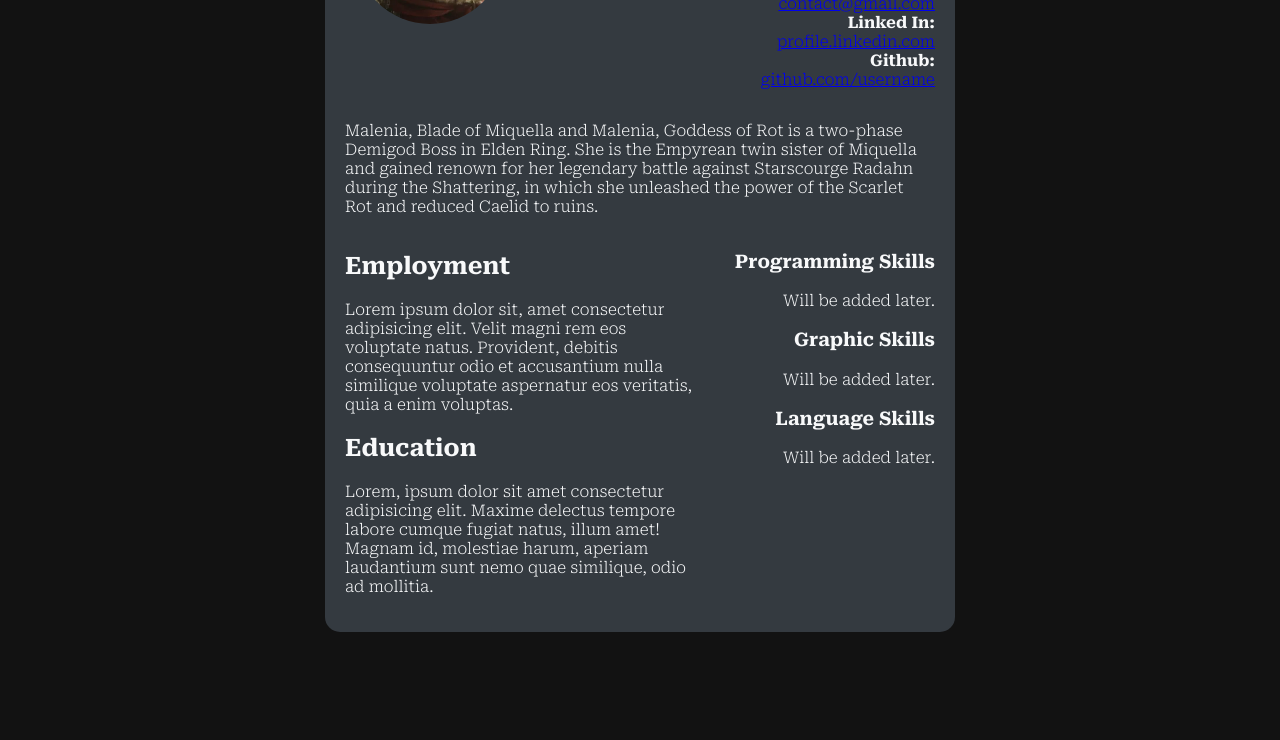
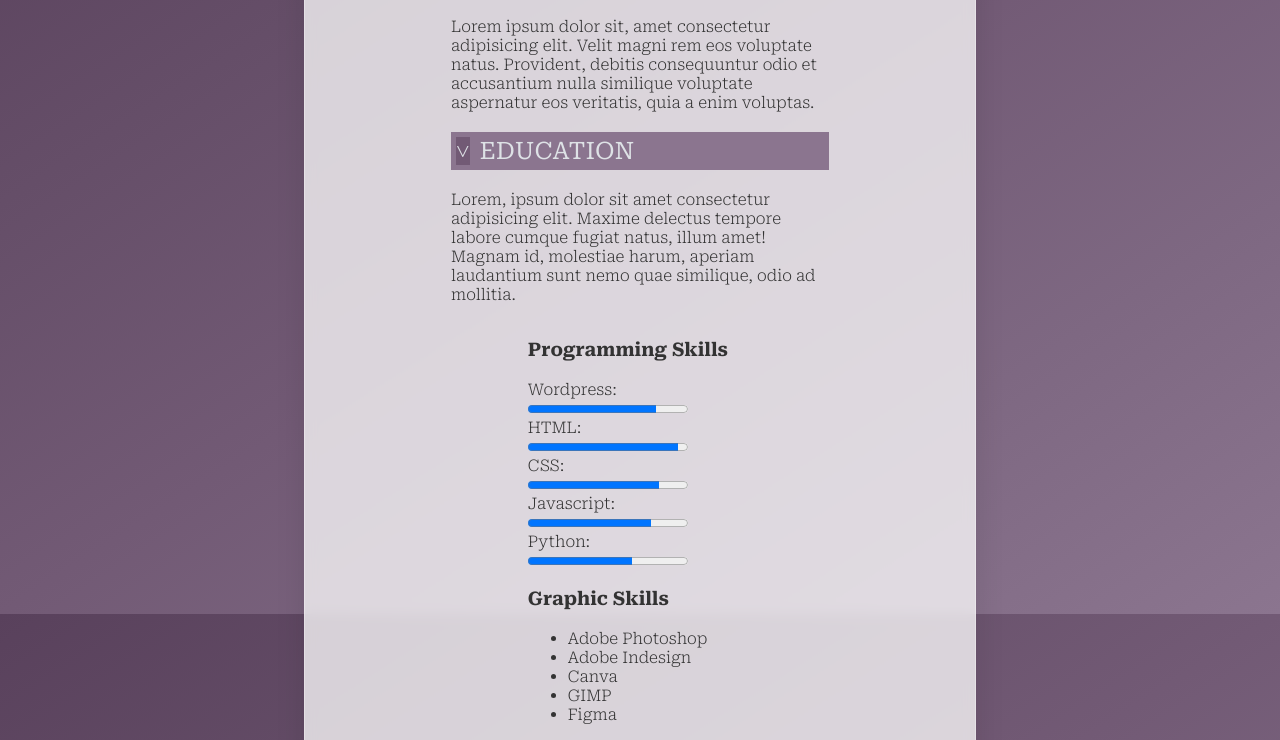
Before and after one commit to SleepyDroids/my-resume1, a plain HTML site: page test-index.html in a window 1280 px wide. Shown: the part 206-946 px from the top of the page. Before the commit the page ends 888 px from the top, so only its background shows below. Drawn offline with Linux system fonts and the light colour scheme.

Commit message:
further customized css and added a script.js file to be edited later when including js elements

```diff
--- a/test-index.html
+++ b/test-index.html
@@ -5,36 +5,33 @@
     <meta name="viewport" content="width=device-width, initial-scale=1.0" />
     <link rel="stylesheet" href="./test-style.css" />
     <!-- Embedded font from google fonts -->
-    <link rel="preconnect" href="https://fonts.googleapis.com">
-<link rel="preconnect" href="https://fonts.gstatic.com" crossorigin>
-<link href="https://fonts.googleapis.com/css2?family=Roboto+Serif:ital,opsz,wght@0,8..144,100..900;1,8..144,100..900&display=swap" rel="stylesheet">
-    <title>Resume 1.1</title>
+    <link rel="preconnect" href="https://fonts.googleapis.com" />
+    <link rel="preconnect" href="https://fonts.gstatic.com" crossorigin />
+    <link
+      href="https://fonts.googleapis.com/css2?family=Roboto+Serif:ital,opsz,wght@0,8..144,100..900;1,8..144,100..900&display=swap"
+      rel="stylesheet"
+    />
+    <title>Resume 1.2</title>
   </head>
   <body>
-
     <!-- Main container to house the entire resume -->
     <main id="main_container">
-
       <!-- Section 1 - includes profile pic, name, job title, information and small mission statement -->
       <header id="section_1">
         <div class="box_1">
           <img
             id="profile_pic"
             src="./images/malenia-icon.webp"
-            alt="picture of Malenia, boss from Elden Ring"
+            alt="Profile picture of the applicant"
           />
-          <h2>Full Name Here</h2>
+          <h2 id="name_title">Full Name Here</h2>
           <p id="role_title">Role/Job Title</p>
         </div>
 
         <div class="box_2">
           <ul>
-            <li>
-              <span class="bold">Full Name:</span> First and Last
-            </li>
-            <li>
-              <span class="bold">DOB:</span> 5/18/1991
-            </li>
+            <li><span class="bold">Full Name:</span> First and Last</li>
+            <li><span class="bold">DOB:</span> 5/18/1991</li>
             <li><span class="bold">Hometown:</span> New York, New York</li>
             <li>
               <span class="bold">Email:</span> <a href="#">contact@gmail.com</a>
@@ -52,11 +49,10 @@
 
         <div class="box_3">
           <p>
-            Malenia, Blade of Miquella and Malenia, Goddess of Rot is a
-            two-phase Demigod Boss in Elden Ring. She is the Empyrean twin
-            sister of Miquella and gained renown for her legendary battle
-            against Starscourge Radahn during the Shattering, in which she
-            unleashed the power of the Scarlet Rot and reduced Caelid to ruins.
+            Lorem ipsum dolor sit amet consectetur adipisicing elit. Est
+            repellendus vero, illum omnis sint, quibusdam itaque neque minima
+            tenetur deleniti quisquam nulla! Facilis quo sint maxime eius
+            similique asperiores itaque.
           </p>
         </div>
       </header>
@@ -66,7 +62,7 @@
       <!-- Section 2 - includes employment and work history -->
       <section id="section_2">
         <div class="history">
-          <h2>Employment</h2>
+          <h2 class="block_title">Employment</h2>
           <p>
             Lorem ipsum dolor sit, amet consectetur adipisicing elit. Velit
             magni rem eos voluptate natus. Provident, debitis consequuntur odio
@@ -74,7 +70,7 @@
             quia a enim voluptas.
           </p>
 
-          <h2>Education</h2>
+          <h2 class="block_title">Education</h2>
 
           <p>
             Lorem, ipsum dolor sit amet consectetur adipisicing elit. Maxime
@@ -88,17 +84,52 @@
       <!-- Section 3 - includes skills and relevant interests -->
       <section id="section_3">
         <div class="skills">
-        <h3>Programming Skills</h3>
-        <p>Will be added later.</p>
+          <h3>Programming Skills</h3>
+          <label for="file">Wordpress:</label><br />
 
-        <h3>Graphic Skills</h3>
-        <p>Will be added later.</p>
+          <progress id="file" max="100" value="80">80%</progress>
 
-        <h3>Language Skills</h3>
-        <p>Will be added later.</p>
+          <br />
+
+          <label for="file">HTML:</label> <br />
+
+          <progress id="file" max="100" value="94">94%</progress>
+
+          <br />
+
+          <label for="file">CSS:</label> <br />
+
+          <progress id="file" max="100" value="82">82%</progress>
+
+          <br />
+
+          <label for="file">Javascript:</label> <br />
+
+          <progress id="file" max="100" value="77">77%</progress>
+
+          <br />
+
+          <label for="file">Python:</label> <br />
+
+          <progress id="file" max="100" value="65">65%</progress>
+
+          <h3>Graphic Skills</h3>
+          <ul class="skills-list">
+            <li>Adobe Photoshop</li>
+            <li>Adobe Indesign</li>
+            <li>Canva</li>
+            <li>GIMP</li>
+            <li>Figma</li>
+          </ul>
+
+          <h3>Language Skills</h3>
+          <p>Will be added later.</p>
         </div>
       </section>
     </main>
     <!-- End of resume container -->
+
+    <!-- Link to external javascript file -->
+    <script src="./script.js"></script>
   </body>
 </html>
--- a/test-style.css
+++ b/test-style.css
@@ -1,8 +1,17 @@
 body {
-  background-color: #121212;
-  color: #f8f9fa;
-  padding: 50px;
+  background-image: linear-gradient(
+    to right bottom,
+    #59415c,
+    #654e68,
+    #725a75,
+    #7e6882,
+    #8b758f
+  );
+  color: #333;
+  padding: 10px;
   margin: 0;
+  /* Added height to make the gradient stretch to fit the viewport as opposed to repeating the gradient */
+  height: 100vh;
   /* Made the body into a flexbox in order to center the entire resume on screen */
   display: flex;
   justify-content: center;
@@ -24,13 +33,38 @@ body {
   display: none;
 }
 
+#name_title {
+  text-transform: uppercase;
+  padding: 5px;
+}
+
 #role_title {
-  color: aqua;
+  font-weight: bold;
+  letter-spacing: 1px;
+  color: #6a4c93;
+  text-transform: uppercase;
+}
+
+a {
+  text-decoration: none;
+  color: #6a4c93;
+  font-weight: bold;
+}
+
+a:hover {
+  color: #dee2e6;
+  text-shadow: #333333 1px 0 5px;
 }
 
 /* Flexbox container for the entire resume */
 #main_container {
-  background-color: #343a40;
+  /* From https://css.glass */
+  background: rgba(255, 255, 255, 0.75);
+  border-radius: 16px;
+  box-shadow: 0 4px 30px rgba(0, 0, 0, 0.1);
+  backdrop-filter: blur(5.9px);
+  -webkit-backdrop-filter: blur(5.9px);
+  border: 1px solid rgba(255, 255, 255, 0.3);
   width: 50%;
   height: auto;
   padding: 20px;
@@ -44,9 +78,11 @@ body {
 
 #profile_pic {
   max-width: 150px;
+  max-height: 150px;
   float: left;
   border-radius: 50%;
-  padding: 10px;
+  padding: 20px;
+  filter: drop-shadow(0 0 0.75rem #333333);
 }
 
 #section_1 {
@@ -55,6 +91,7 @@ body {
   flex-wrap: wrap;
   justify-content: center;
   align-items: space-evenly;
+  padding: 10px;
 }
 
 /* Created separate div boxes inside of Section 1 to set the ideal widths for each block of information */
@@ -77,6 +114,22 @@ body {
   width: 100%;
 }
 
+.block_title::before {
+  content: "˅"; /* The symbol you want to add */
+  color: #dee2e6;
+  margin-right: 10px; /* Optional: space between symbol and text */
+  background-color: #725a75;
+  width: 100%;
+}
+
+.block_title {
+  text-transform: uppercase;
+  background-color: #8b758f;
+  font-weight: normal;
+  padding: 5px;
+  color: #dee2e6;
+}
+
 #section_2 {
   width: 60%;
 }
@@ -86,8 +139,10 @@ body {
 } */
 
 #section_3 {
-  width: 40%;
-  text-align: right;
+  width: 38%;
+  margin: 0;
+  padding-left: 15px;
+  /* text-align: right; */
 }
 
 /* .skills {
```
Also changed, not shown: script.js (added).
